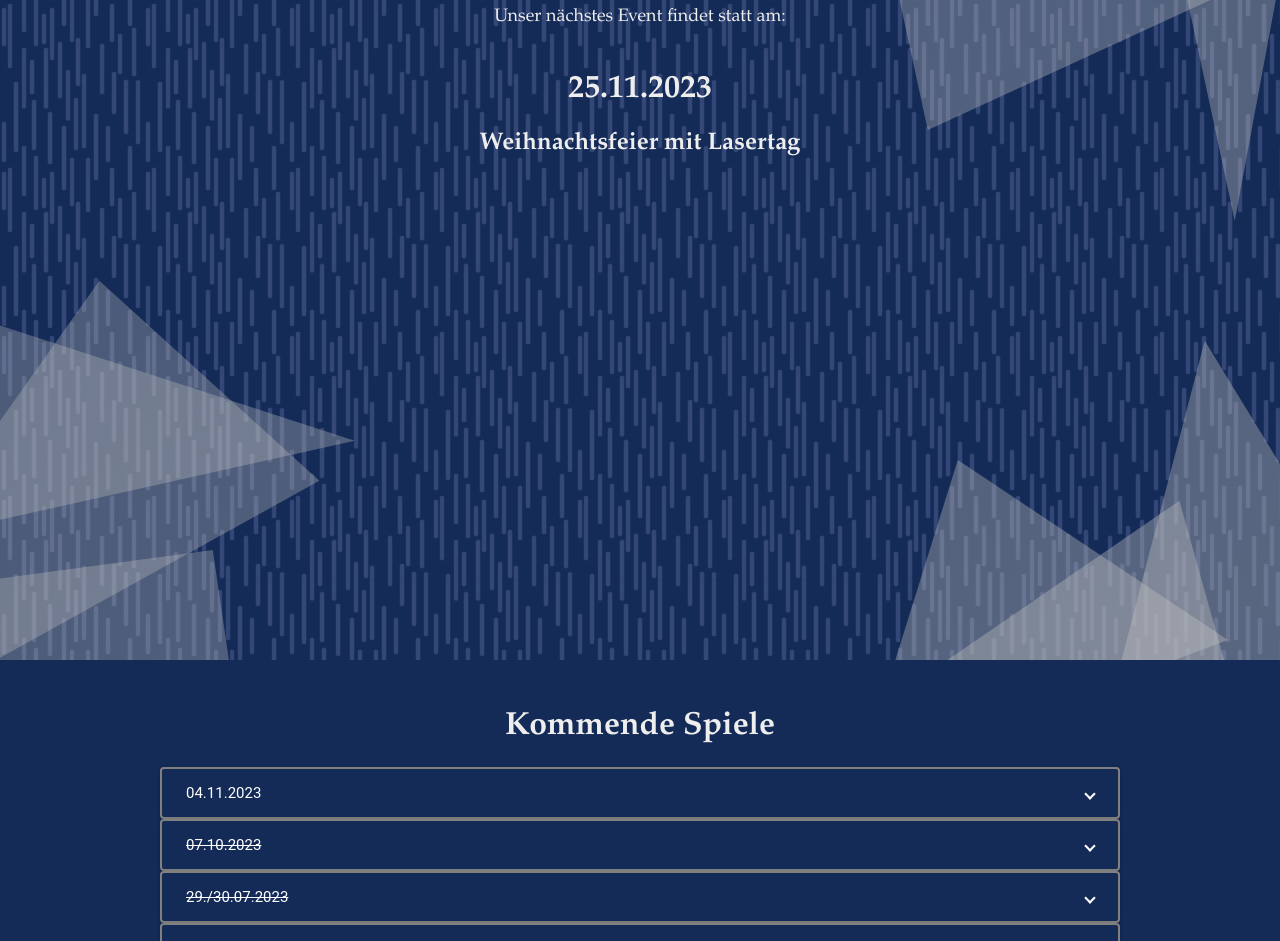
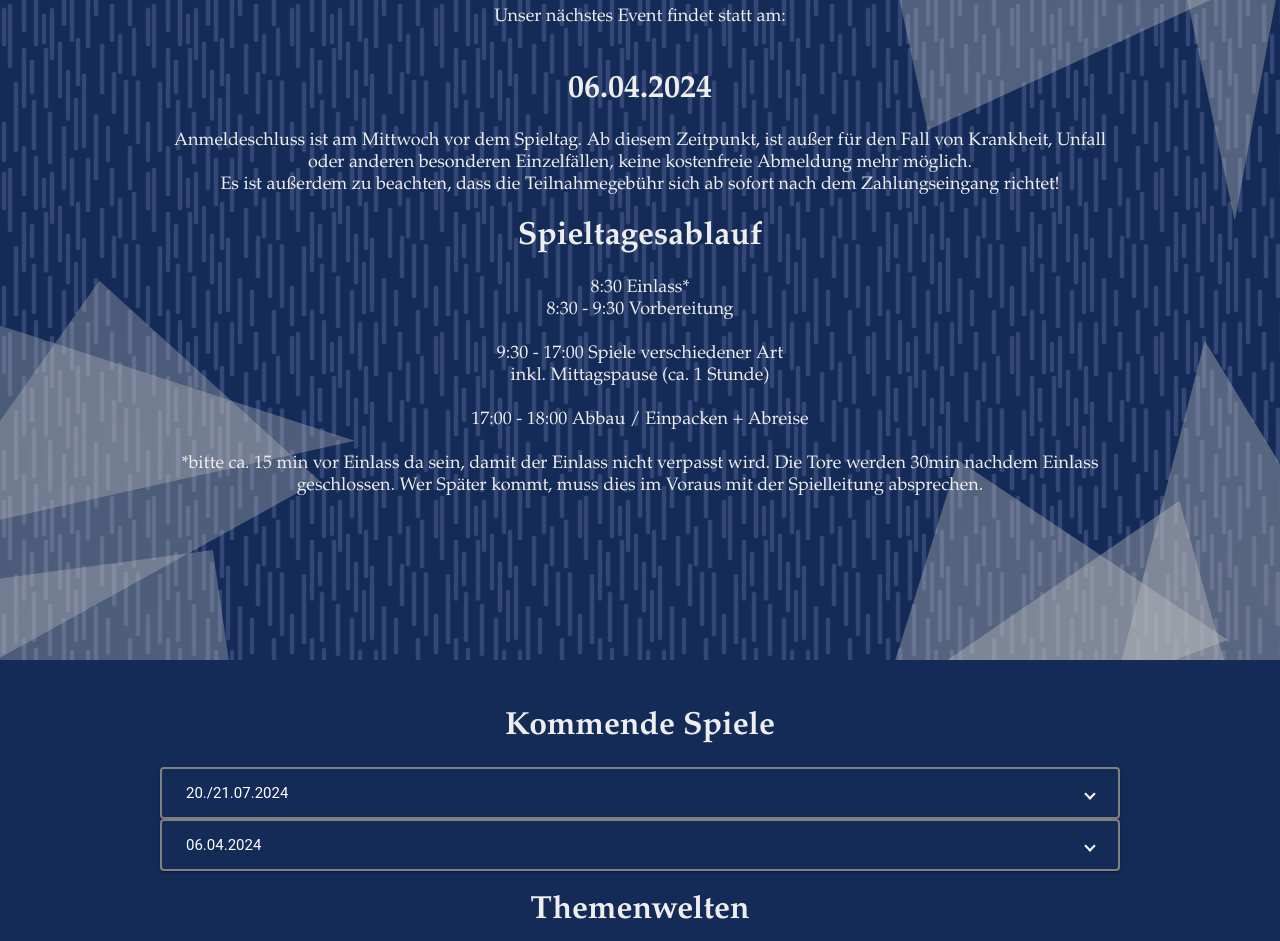
Before and after one commit to freizeit-team-dresden/airsoft, an Angular app: page /#/events in a window 1280 px wide. Shown: the part 240-1181 px from the top of the page. Built offline with nearby package versions, Linux system fonts and the light colour scheme.

Commit message:
Update events.component.html

```diff
--- a/src/app/events/events.component.html
+++ b/src/app/events/events.component.html
@@ -2,9 +2,9 @@
     <h1>Nächster Spieltag</h1>
     <p class="introText">Unser nächstes Event findet statt am:
     <br><br></p>
-    <h1>25.11.2023</h1>
-    <h2>Weihnachtsfeier mit Lasertag</h2>
-    <!--<p class="introText">Anmeldeschluss ist am Mittwoch vor dem Spieltag. Ab diesem Zeitpunkt, ist außer für den Fall von Krankheit, Unfall oder anderen besonderen Einzelfällen, keine kostenfreie Abmeldung mehr möglich.<br>
+    <h1>06.04.2024</h1>
+    <!--<h2>Weihnachtsfeier mit Lasertag</h2>-->
+    <p class="introText">Anmeldeschluss ist am Mittwoch vor dem Spieltag. Ab diesem Zeitpunkt, ist außer für den Fall von Krankheit, Unfall oder anderen besonderen Einzelfällen, keine kostenfreie Abmeldung mehr möglich.<br>
     Es ist außerdem zu beachten, dass die Teilnahmegebühr sich ab sofort nach dem Zahlungseingang richtet!</p>
 
   <h1>Spieltagesablauf</h1>
@@ -14,73 +14,76 @@
     inkl. Mittagspause (ca. 1 Stunde)<br><br>
     17:00 - 18:00 Abbau / Einpacken + Abreise<br><br>
     *bitte ca. 15 min vor Einlass da sein, damit der Einlass nicht verpasst wird. Die Tore werden 30min nachdem Einlass geschlossen. Wer Später kommt, muss dies im Voraus mit der Spielleitung absprechen.
-  </p>-->
+  </p>
 </div>
 
 <div class="botContent">
   <h1>Kommende Spiele</h1>
 
-  <mat-expansion-panel class="expansionPanel">
+  <!--<mat-expansion-panel class="expansionPanel">
     <mat-expansion-panel-header>
       <mat-panel-title class="expansionPanelHeader">
-        04.11.2023
+        06.11.2024
       </mat-panel-title>
     </mat-expansion-panel-header>
-
-    <p class="expansionPanelContent">Anmeldeschluss:  01.11.2023<br><br>
+    <p class="expansionPanelContent">Anmeldeschluss:  03.11.2024<br><br>
     Normaler Airsoft-Spieltag<br><br>
     Teilnahmegebühr:<br>
       - Achtung! Die Teilnahmegebühr richtet sich ab sofort nach dem Zahlungseingang! -<br>
       12,-€ bei Zahlung bis 14 Tage vor Spieltag
       15,-€ bei Zahlung bis Anmeldeschluss
       17,-€ bei Zahlung bis Spieltag
-
     </p>
-
-  </mat-expansion-panel>
+  </mat-expansion-panel>-->
 
   <mat-expansion-panel class="expansionPanel">
     <mat-expansion-panel-header>
       <mat-panel-title class="expansionPanelHeader">
-        <s>07.10.2023</s>
+        20./21.07.2024
       </mat-panel-title>
     </mat-expansion-panel-header>
+    <p class="expansionPanelContent">Ausfall wegen zu geringer Teilnehmerzahl!<br><br>
+    Anmeldeschluss:  17.07.2024<br><br>
+    Doppelspieltag:<br>
+    Die Missionen erstrecken sich über zwei Tage. Teilnahme ist auch an nur einem der beiden Tage möglich bzw. es werden immer beide Tage bezahlt, auch wenn die Teilnahme nur an einem Tag erfolgt.<br><br>
+    Teilnahmegebühr:<br>
+      - Achtung! Die Teilnahmegebühr richtet sich ab sofort nach dem Zahlungseingang! -<br>
+      23,-€ bei Zahlung bis 14 Tage vor Spieltag
+      25,-€ bei Zahlung bis Anmeldeschluss
+      27,-€ bei Zahlung bis Spieltag
+    </p>
+  </mat-expansion-panel>
 
-    <p class="expansionPanelContent">Anmeldeschluss:  04.10.2023<br><br>
+  <!--<mat-expansion-panel class="expansionPanel">
+    <mat-expansion-panel-header>
+      <mat-panel-title class="expansionPanelHeader">
+        29.06.2024
+      </mat-panel-title>
+    </mat-expansion-panel-header>
+    <p class="expansionPanelContent">Anmeldeschluss:  26.06.2024<br><br>
     Normaler Airsoft-Spieltag<br>
-    Teilnahmegebühr: 15,-€
+    Teilnahmegebühr:<br>
+      - Achtung! Die Teilnahmegebühr richtet sich ab sofort nach dem Zahlungseingang! -<br>
+      12,-€ bei Zahlung bis 14 Tage vor Spieltag
+      15,-€ bei Zahlung bis Anmeldeschluss
+      17,-€ bei Zahlung bis Spieltag
     </p>
-
-  </mat-expansion-panel>
+  </mat-expansion-panel>-->
 
   <mat-expansion-panel class="expansionPanel">
     <mat-expansion-panel-header>
       <mat-panel-title class="expansionPanelHeader">
-        <s>29./30.07.2023</s>
+        06.04.2024
       </mat-panel-title>
     </mat-expansion-panel-header>
-
-    <p class="expansionPanelContent">Ausfall wegen zu geringer Teilnehmerzahl!<br><br>
-    Anmeldeschluss:  26.07.2023<br><br>
-    Doppelspieltag:<br>
-    Die Missionen erstrecken sich über zwei Tage. Teilnahme ist auch an nur einem der beiden Tage möglich bzw. es werden immer beide Tage bezahlt, auch wenn die Teilnahme nur an einem Tag erfolgt.<br><br>
-    Teilnahmegebühr: 25,-€
+    <p class="expansionPanelContent">Anmeldeschluss:  03.04.2024<br><br>
+    Normaler Airsoft-Spieltag<br>
+    Teilnahmegebühr:<br>
+      - Achtung! Die Teilnahmegebühr richtet sich ab sofort nach dem Zahlungseingang! -<br>
+      12,-€ bei Zahlung bis 14 Tage vor Spieltag
+      15,-€ bei Zahlung bis Anmeldeschluss
+      17,-€ bei Zahlung bis Spieltag
     </p>
-
-  </mat-expansion-panel>
-
-  <mat-expansion-panel class="expansionPanel">
-    <mat-expansion-panel-header>
-      <mat-panel-title class="expansionPanelHeader">
-        <s>04.02.2023</s>
-      </mat-panel-title>
-    </mat-expansion-panel-header>
-
-    <p class="expansionPanelContent">Anmeldeschluss:  01.02.2023<br><br>
-    Normaler Airsoft-Spieltag<br>
-    Teilnahmegebühr: 15,-€
-    </p>
-
   </mat-expansion-panel>
 
 
```
